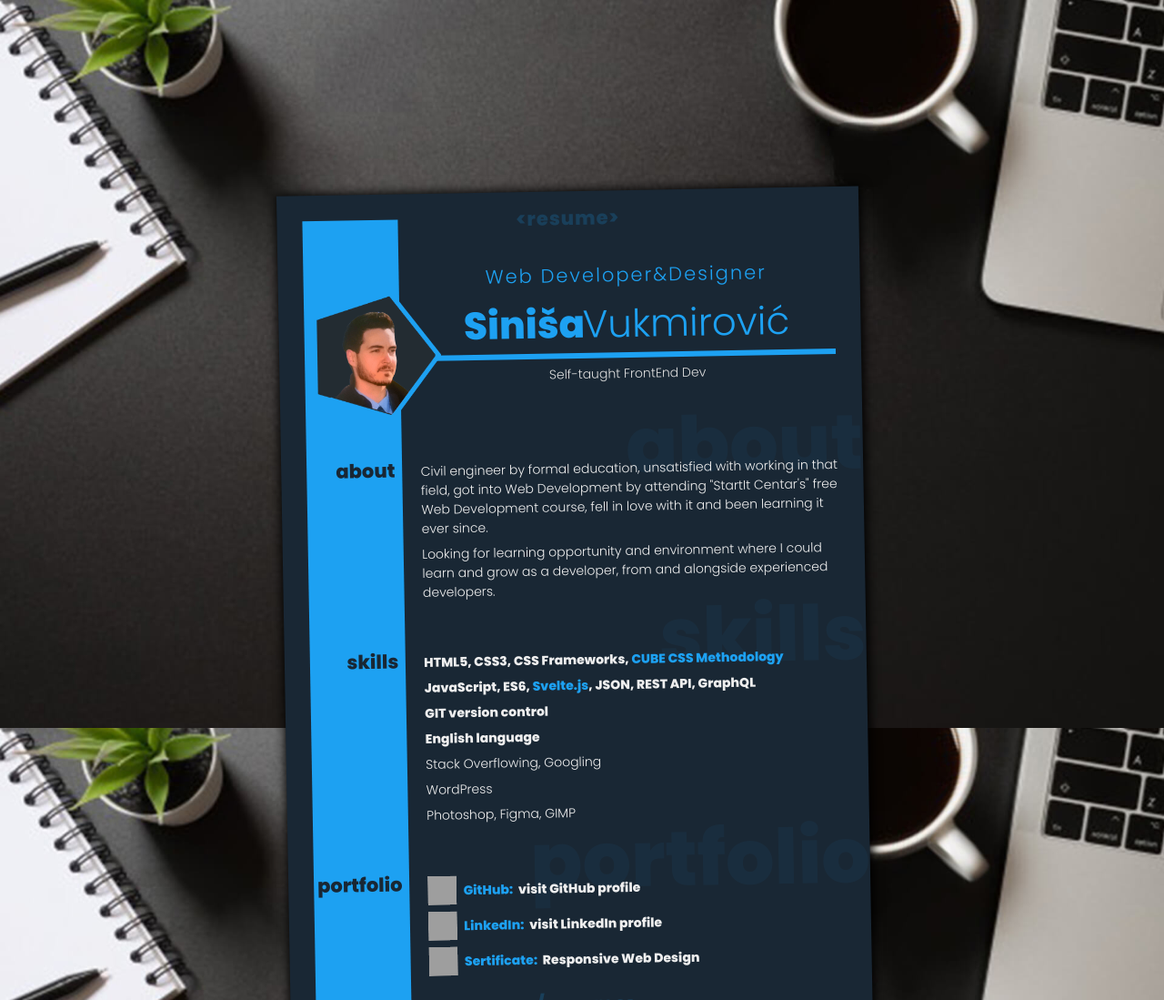
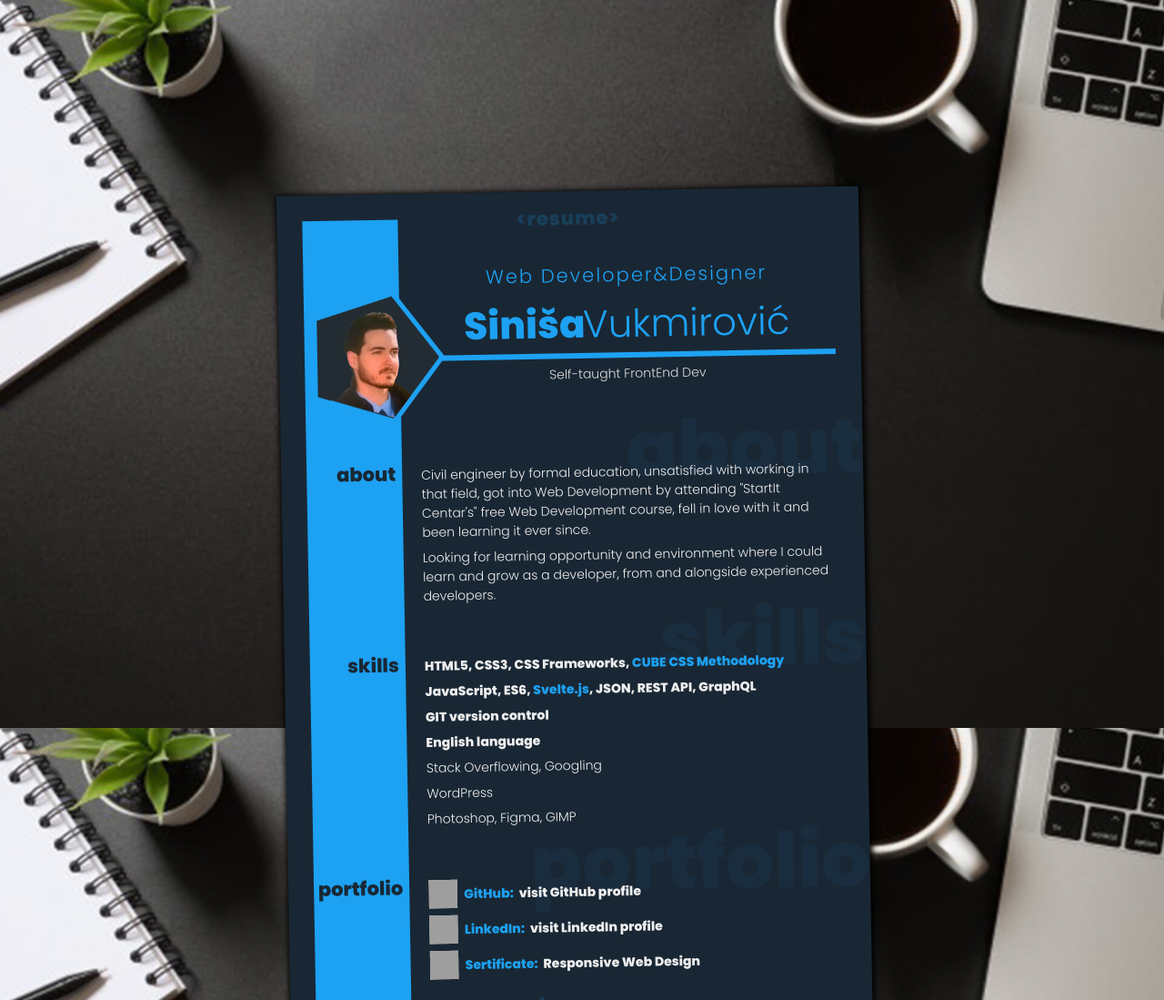
Before and after one commit to SinisaVukmirovic/Resume, a plain HTML site: page index.html in a window 1280 px wide. Shown: the top 1099 px of the page at 91% size. Drawn offline with Linux system fonts and the light colour scheme; grey boxes are pictures that could not be loaded.

Commit message:
Tweeked side panel size

```diff
--- a/style.css
+++ b/style.css
@@ -63,7 +63,7 @@ main {
     transform: rotate(-1deg);
     position: relative;
     z-index: 1;
-    box-shadow: 1px 1px 12px 2px #000;
+    box-shadow: 1px 1px 6px 2px #000;
     animation: slide 1s ease-out backwards 1s;
     transform-origin: bottom;
 }
@@ -75,7 +75,7 @@ main {
 }
     main section {
         display: grid;
-        grid-template-columns: 1fr 5fr;
+        grid-template-columns: 7rem 4fr;
         padding: 1rem 0;
         margin-bottom: 1rem;
         position: relative;
@@ -84,7 +84,7 @@ main {
             padding-left: 2rem;
         }
         section .profile-pic {
-            width: 140%;
+            width: 10rem;
             margin: 2.8rem 0 0 1rem ;
             z-index: 2;
         }
```
